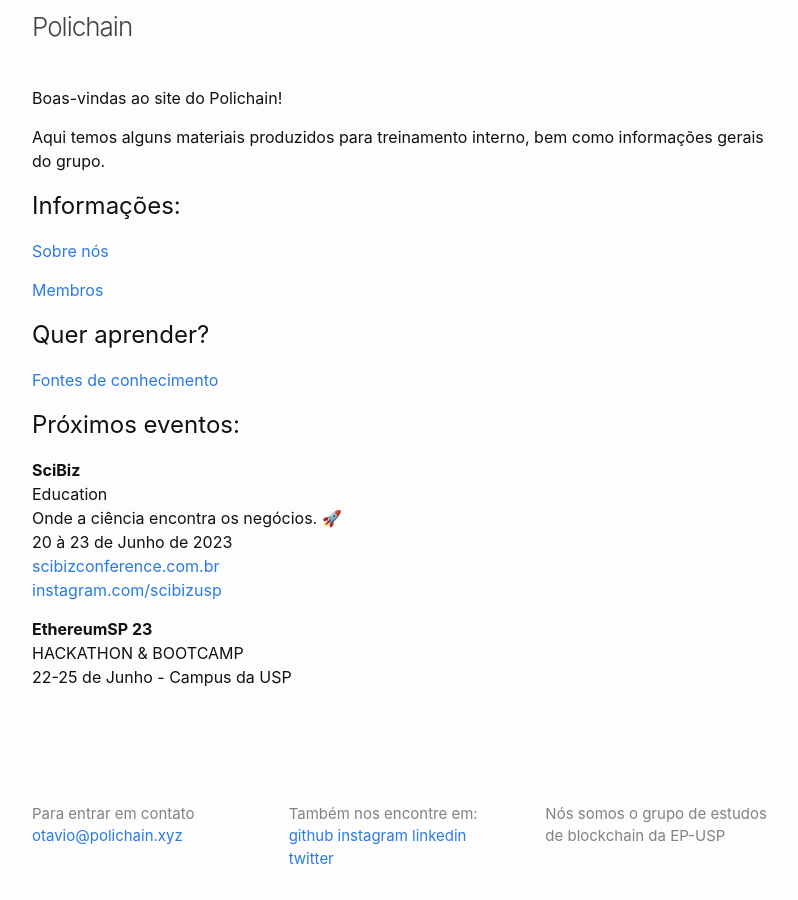
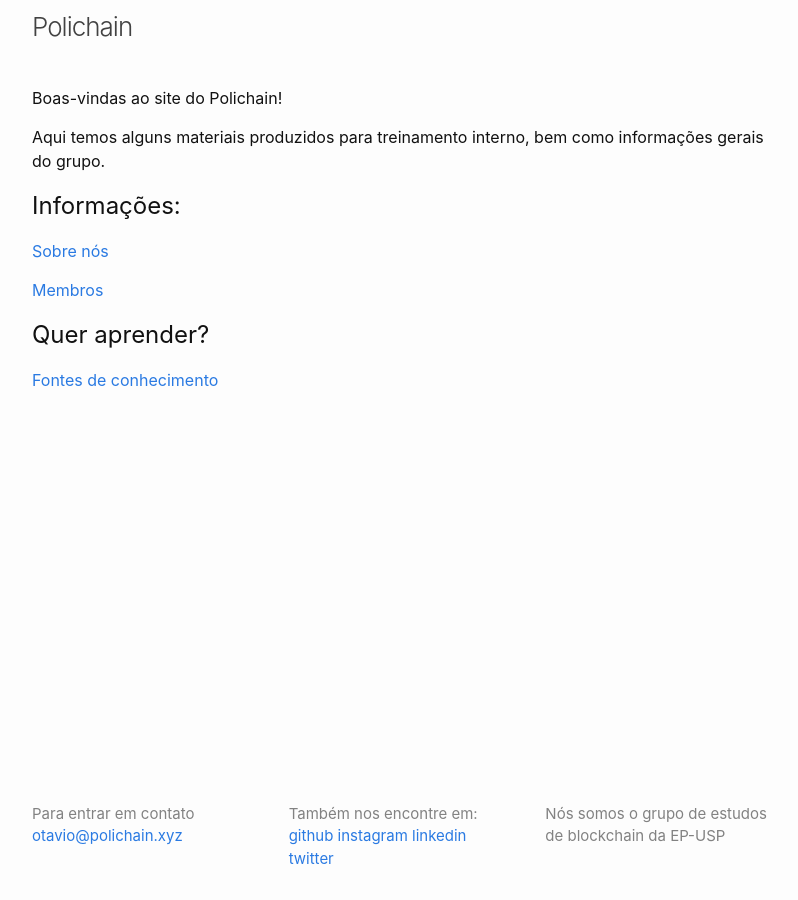
Before and after one commit to polichain/jekyll-website, a Jekyll site: the page built from index.markdown, in a window 1280 px wide. Shown: the whole page, without its empty margins (238-1036 px from the left). Built offline with Jekyll 4.4.1, drawn with Linux system fonts in a browser that asks for light colours; comment, search, counter and statistics services are not loaded.

Commit message:
update events

```diff
--- a/index.markdown
+++ b/index.markdown
@@ -17,17 +17,3 @@
 ## Quer aprender?
 
 [Fontes de conhecimento](estudo)
-
-## Próximos eventos:
-
-**SciBiz** <br/>
-Education <br/>
-Onde a ciência encontra os negócios. 🚀 <br/>
-20 à 23 de Junho de 2023 <br/>
-[scibizconference.com.br](https://www.scibizconference.com.br) <br/>
-[instagram.com/scibizusp](https://www.instagram.com/scibizusp/) <br/>
-
-
-**EthereumSP 23** <br/>
-HACKATHON & BOOTCAMP <br/>
-22-25 de Junho - Campus da USP <br/>
```
